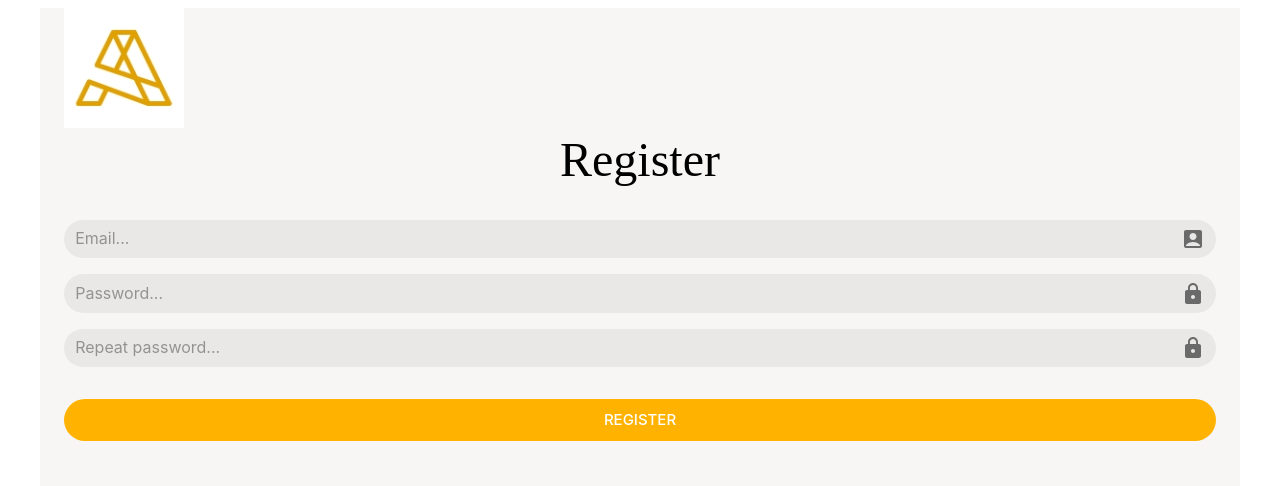
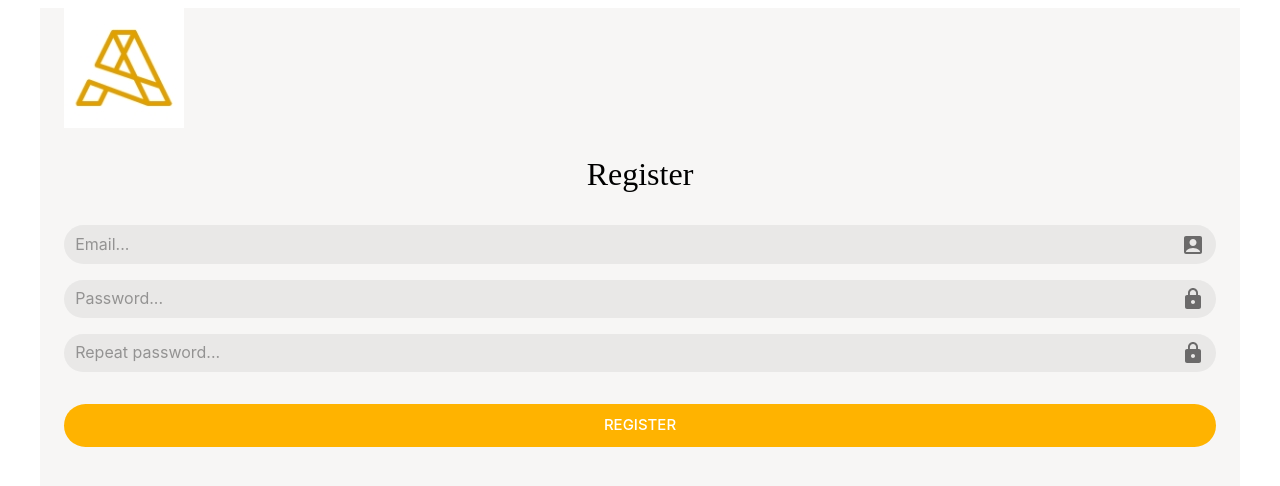
Before and after one commit to dimitur2204/artem, a React (Create React App) app in the folder artem-frontend/: page /artem/register in a window 1280 px wide. Shown: the top 486 px of the page. Built offline with nearby package versions, Linux system fonts and the light colour scheme; no server answers; a web font is replaced by a local one.

Commit message:
restoring

```diff
--- a/artem-frontend/src/pages/Account.jsx
+++ b/artem-frontend/src/pages/Account.jsx
@@ -12,8 +12,8 @@ export default function Account() {
   return (
     <>
       <Header text="Account" withAccountOptions />
-      <Container>
-      <div style={{display: "flex", margintop: "200"}}>
+      <Container style={{marginTop: "2rem"}}>
+      <div style={{display: "flex"}}>
         <div>
         <img src="account-img.png" alt="profile pic" />
         </div>
@@ -35,18 +35,15 @@ export default function Account() {
         </IconButton>
         </div>
         </div>
-
-
-
-        <Typography>
-        There are no mistakes in art, just happy little accidents. 📍A freelance copywriter based in Aalborg. 🎨Hungry for visuals.
-        </Typography>
-
         <Button
           variant="contained"
           disableElevation
         > Follow
         </Button>
+
+        <Typography>
+        There are no mistakes in art, just happy little accidents. 📍A freelance copywriter based in Aalborg. 🎨Hungry for visuals.
+        </Typography>
       </Container>
     </>
   );
--- a/artem-frontend/src/theme.js
+++ b/artem-frontend/src/theme.js
@@ -10,8 +10,9 @@ const theme = createTheme({
   },
   typography: {
     h1: {
+      marginTop: "1.5rem",
       fontFamily: ["quiche-sans, serif"],
-      fontSize: "3rem",
+      fontSize: "2rem",
       fontWeight: 500,
     },
 
```
